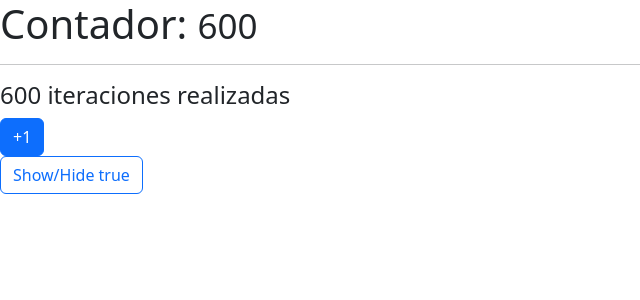
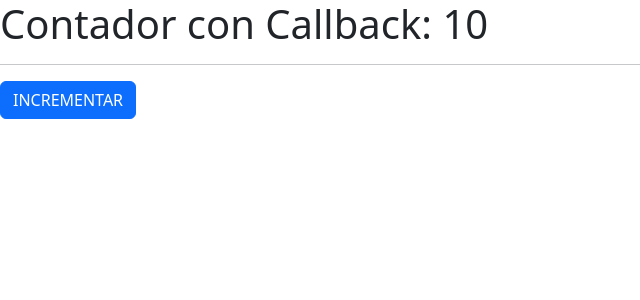
Before and after one commit to LuisJavier55/05-HOOKNEW, a React (Vite) app: page / in a window 1280 px wide. Shown: the top 300 px of the page, without its empty margins (0-640 px from the left). Built offline with nearby package versions, Linux system fonts and the light colour scheme.

Commit message:
se integro useCallback el cual funciona para hacer llamadas solo a las funciones

```diff
--- /dev/null
+++ b/src/06-memos/CallbackHook.jsx
@@ -0,0 +1,26 @@
+import { useCallback, useState } from "react"
+import { ShowIncrement } from "./ShowIncrement"
+
+
+export const CallbackHook = () => {
+
+    const [contador, setContador] =  useState(10);
+
+    const IncrementFather = useCallback(
+      ()=>{
+      console.log('use callback');
+      setContador((val) => val + 1)
+    },
+    [],)
+
+
+
+  return (
+    <>
+    <h1>Contador con Callback: {contador} </h1>
+    <hr />
+
+    <ShowIncrement incrementar={IncrementFather} />
+    </>
+  )
+}
--- /dev/null
+++ b/src/06-memos/ShowIncrement.jsx
@@ -0,0 +1,24 @@
+/* eslint-disable react/display-name */
+/* eslint-disable react/prop-types */
+
+import { memo } from "react";
+
+
+export const ShowIncrement = memo(({ incrementar }) => {
+
+    console.log('se vuelve a repetir');
+
+
+  return (
+    <>
+    <button
+    className="btn btn-primary"
+    onClick={incrementar}
+    >
+        INCREMENTAR
+    </button>
+
+
+    </>
+  )
+})
--- a/src/06-memos/memorizeHook.jsx
+++ b/src/06-memos/memorizeHook.jsx
@@ -14,7 +14,7 @@ function heavyStuff(numeroItera=100) {
 
 export const MemoHook = () => {
 
-    const { CHCounter, Suma } = useCounterMine(600)
+    const { CHCounter, Suma } = useCounterMine(700)
     const [ mostrar, setMostrar ] = useState(true)
     /* sintaxis de USEMEMO
     useMemo(() => first: valor que va devolver algo, [second:va hacer algo si las dependecias cambian])
--- a/src/main.jsx
+++ b/src/main.jsx
@@ -1,6 +1,8 @@
 import { StrictMode } from 'react'
 import { createRoot } from 'react-dom/client'
-import { MemoHook } from './06-memos/memorizeHook'
+import { CallbackHook } from './06-memos/CallbackHook'
+
+// import { MemoHook } from './06-memos/memorizeHook'
 // import { Memorize } from './06-memos/memorize'
 // import { Layout } from './05-useLayoutEffect/Layout'
 // import { FocusScreen } from './04-useRef/FocusScreen'
@@ -12,6 +14,6 @@ import { MemoHook } from './06-memos/memorizeHook'
 
 createRoot(document.getElementById('root')).render(
   <StrictMode>
-    <MemoHook />
+    <CallbackHook />
   </StrictMode>,
 )
```
Also changed, not shown: src/06-memos/leeme.txt (added).
